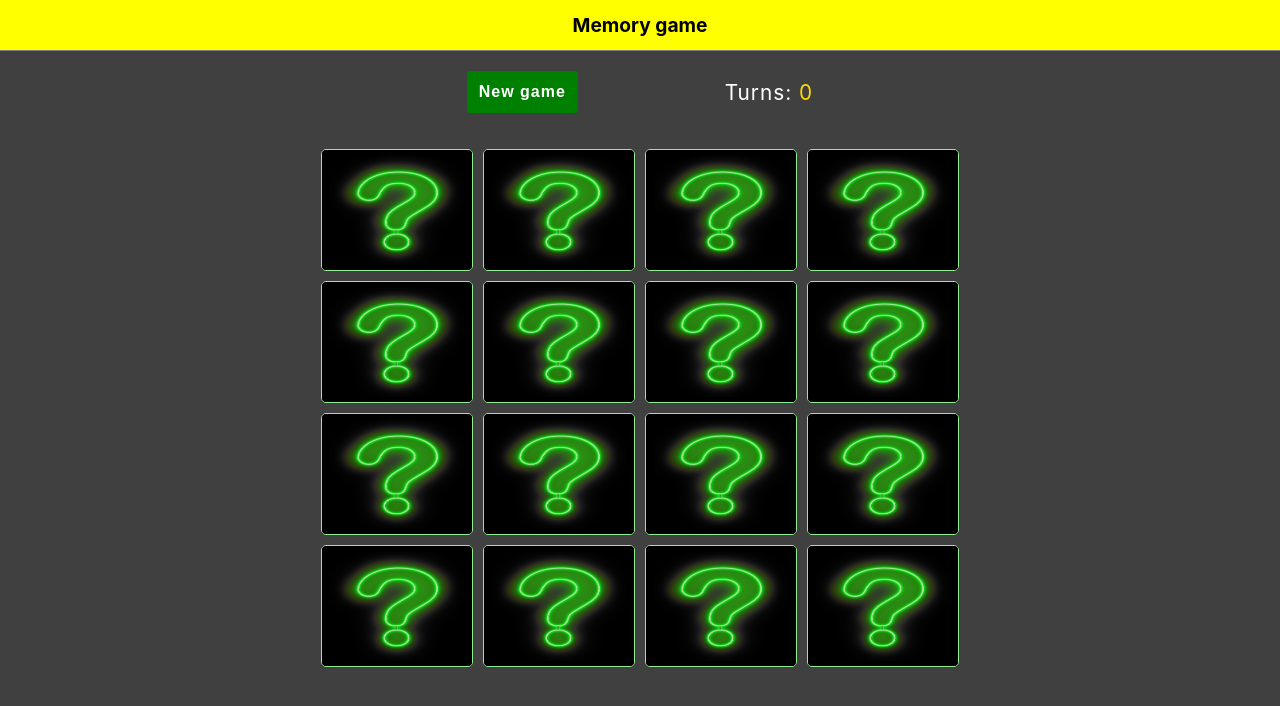
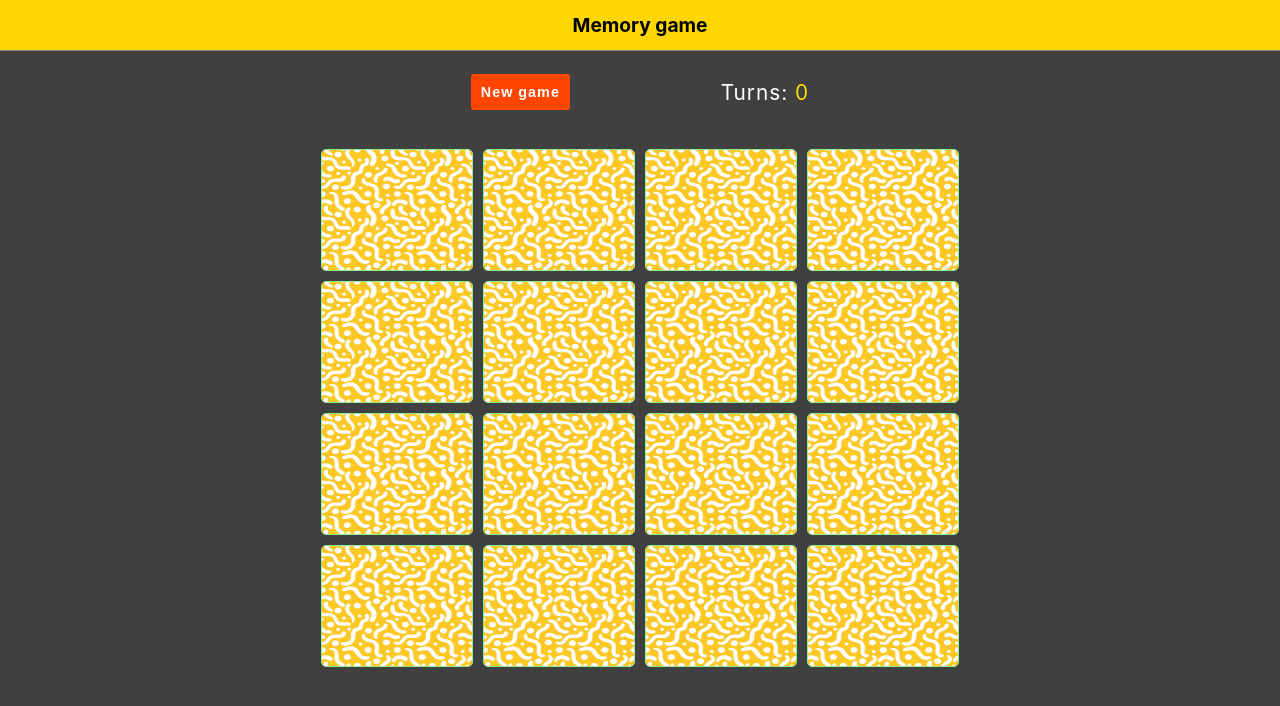
Before and after one commit to miloss98/memory-game, a React (Create React App) app: page / in a window 1280 px wide. Shown: the top 706 px of the page. Built offline with nearby package versions, Linux system fonts and the light colour scheme; grey boxes are pictures that could not be loaded.

Commit message:
icons bgr changed

```diff
--- a/src/app.css
+++ b/src/app.css
@@ -14,7 +14,7 @@ header {
   flex-direction: column;
   justify-content: center;
   align-items: center;
-  background-color: yellow;
+  background-color: gold;
   border-bottom: 1px solid gray;
 }
 .title {
@@ -40,13 +40,13 @@ header {
   color: gold;
 }
 .new-game-btn {
-  background-color: green;
+  background-color: orangered;
   color: white;
   border: none;
   outline: none;
-  padding: 12px;
+  padding: 10px;
   border-radius: 3px;
-  font-size: 1rem;
+  font-size: 0.9em;
   font-weight: 600;
   letter-spacing: 1px;
 }
--- a/src/assets/index.js
+++ b/src/assets/index.js
@@ -6,6 +6,6 @@ import sheep from "./images/sheep.png";
 import tomato from "./images/tomato.png";
 import tractor from "./images/tractor.png";
 import wheat from "./images/wheat.png";
-import cover from "./images/cover.jpg";
+import bgr from "./images/bgr.jpeg";
 
-export { corn, cow, pepper, pig, sheep, tomato, tractor, wheat, cover };
+export { corn, cow, pepper, pig, sheep, tomato, tractor, wheat, bgr };
--- a/src/components/SingleCard.jsx
+++ b/src/components/SingleCard.jsx
@@ -1,4 +1,5 @@
-import { cover } from "../assets/index";
+import { bgr } from "../assets/index";
+
 import "./singlecard.css";
 
 const SingleCard = ({ card, handleChoice, flipped, disabled }) => {
@@ -11,12 +12,7 @@ const SingleCard = ({ card, handleChoice, flipped, disabled }) => {
     <article className="card">
       <div className={flipped ? "flipped" : ""}>
         <img className="front" src={card.src} alt="card-front" />
-        <img
-          onClick={handleClick}
-          className="back"
-          src={cover}
-          alt="card-back"
-        />
+        <img onClick={handleClick} className="back" src={bgr} alt="card-back" />
       </div>
     </article>
   );
```
Also changed, not shown: src/assets/images/bgr.jpeg (added), src/assets/images/cover.jpg (deleted).
